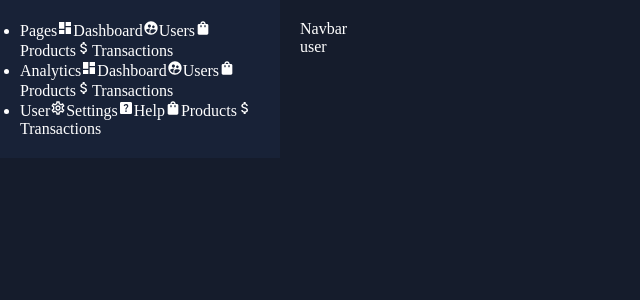
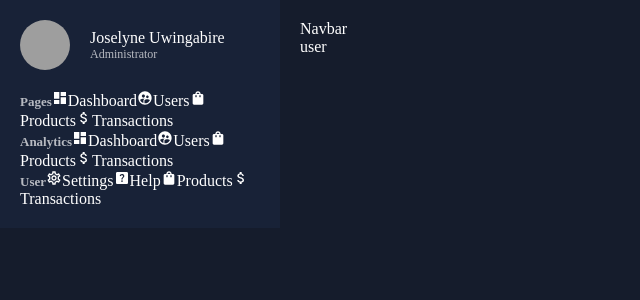
Before and after one commit to uwingabirejoselyne/nestjs-admin-dashboard, a Next.js app: page /dashboard/users in a window 1280 px wide. Shown: the top 300 px of the page, without its empty margins (0-640 px from the left). Built offline with nearby package versions, Linux system fonts and the light colour scheme; grey boxes are pictures that could not be loaded.

Commit message:
styling side bar

```diff
--- a/app/UI/dashboard/sidebar/sidebar.jsx
+++ b/app/UI/dashboard/sidebar/sidebar.jsx
@@ -91,7 +91,14 @@ const menuItems = [
 const Sidebar = () => {
   return (
     <div className={styles.container}>
-      <ul>
+      <div className={styles.user}>
+        <img className={styles.userImage} src="/noavatar.png" alt="" width="50" height="50"/>
+        <div className={styles.userDetail}>
+          <span className={styles.username}>Joselyne Uwingabire</span>
+          <span className={styles.userTitle}>Administrator</span>
+        </div>
+      </div>
+      <ul className={styles.list}>
         {
           menuItems.map((cat) => (
             <li key={cat.title}>
--- a/app/UI/dashboard/sidebar/sidebar.module.css
+++ b/app/UI/dashboard/sidebar/sidebar.module.css
@@ -0,0 +1,41 @@
+.container {
+    position: sticky;
+    top: 40%;
+}
+
+.user {
+    display: flex;
+    align-items: center;
+    gap: 20px;
+    margin-bottom: 20px;
+}
+
+.userImage {
+    border-radius: 50%;
+    object-fit: cover;
+}
+
+.userDetail {
+    display: flex;
+    flex-direction: column;
+}
+
+.username {
+    font-weight: 500;
+}
+
+.userTitle {
+    font-size: 12px;
+    color: var(--textSoft);
+}
+
+.list {
+    list-style: none;
+}
+
+.cat {
+    color: var(--textSoft);
+    font-weight: bold;
+    font-size: 13px;
+    margin: 10px 0;
+}
```
